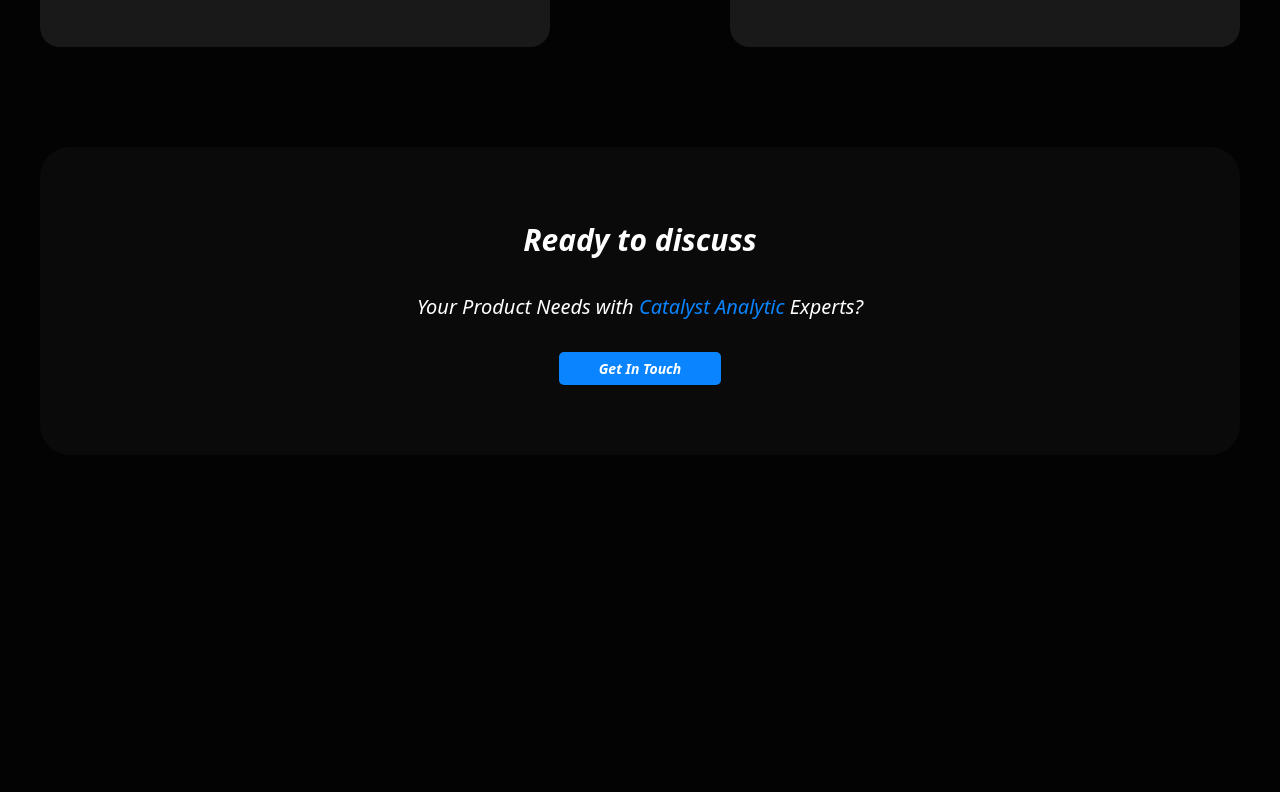
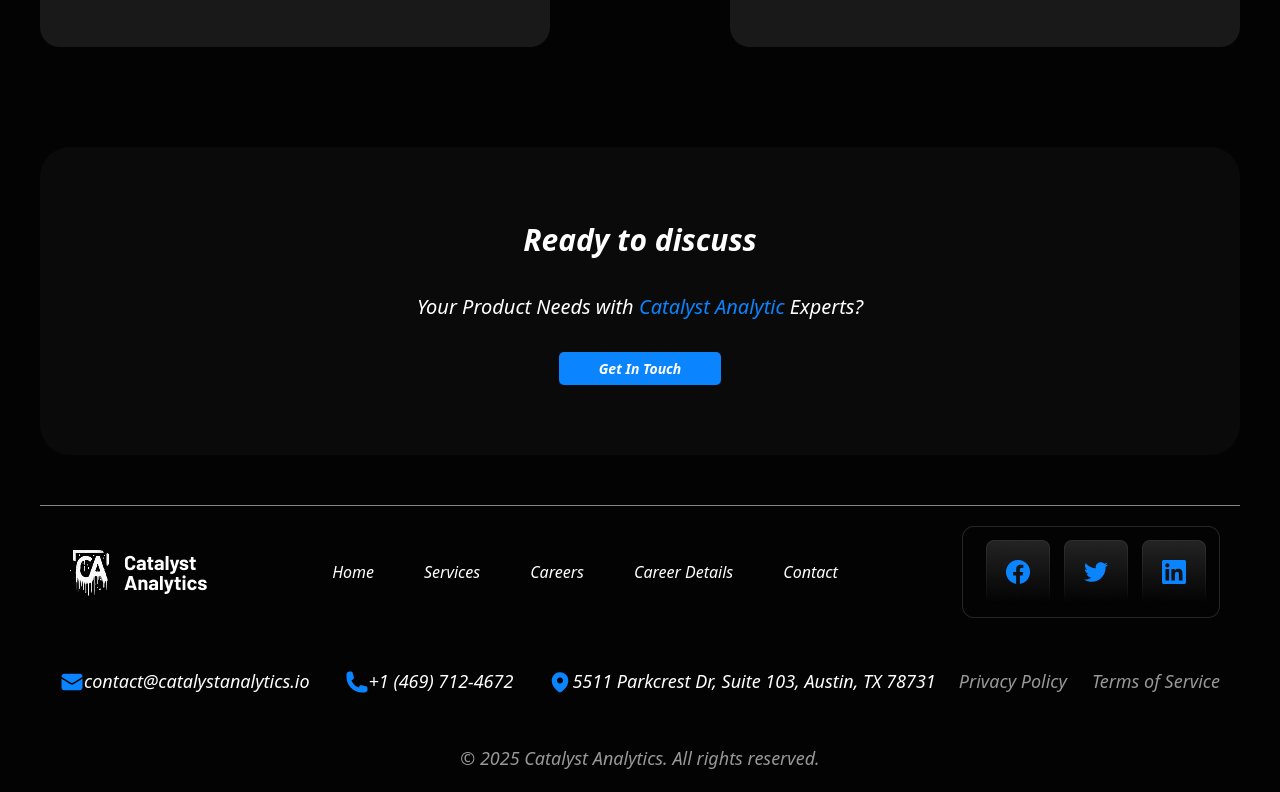
Before and after one commit to maga76/ezamweeek3, a website: page src/page3.html in a window 1280 px wide. Shown: the part 1725-2517 px from the top of the page. Before the commit the page ends 2230 px from the top, so only its background shows below. Drawn offline with Linux system fonts and the light colour scheme.

Commit message:
footer p3

```diff
--- a/src/page3.html
+++ b/src/page3.html
@@ -136,6 +136,54 @@
         <p class="font-medium text-[20px]  text-center text-white">Your Product Needs with <span class="font-medium text-[20px] text-[#0A84FF]">Catalyst Analytic</span> Experts?</p>
         <button class="bg-[#0A84FF] text-[14px] p-[6px_40px] rounded-[5px] font-semibold text-white">Get In Touch</button>
     </section>
+    <footer
+        class="max-w-300 m-auto flex flex-col gap-[50px] p-[20px] border-t border-[#858585]"
+      >
+        <div
+          class="flex flex-col lg:flex-row gap-[25px] lg:gap-0 items-center justify-between text-[white]"
+        >
+          <img src="./image/Logo.png" alt="" />
+          <nav class="hidden lg:flex gap-[50px] items-center">
+          <a href="../index.html">Home</a>
+          <a href="#">Services</a>
+          <a href="page3.html">Careers</a>
+          <a href="./page4.html">Career Details</a>
+          <a href="./page5.html">Contact</a>
+          </nav>
+          <img src="./image/Sub Container.png" alt="" />
+        </div>
+        <div
+          class="flex flex-col lg:flex-row items-center justify-between gap-[25px] lg:gap-0"
+        >
+          <nav
+            class="flex flex-col lg:flex-row items-center gap-[35px] lg:text-start text-center"
+          >
+            <article class="flex items-center gap-[6px] lg:gap-0">
+              <img src="./image/Icon.png" alt="" />
+              <p class="text-[18px] text-[white]">contact@catalystanalytics.io</p>
+            </article>
+            <article class="flex items-center gap-[6px] lg:gap-0">
+              <img src="./image/Icon (1).png" alt="" />
+              <p class="text-[18px] text-[white]">+1 (469) 712-4672</p>
+            </article>
+            <article
+              class="flex items-start lg:items-center gap-[6px] lg:gap-0"
+            >
+              <img src="./image/Icon (2).png" alt="" />
+              <p class="text-[18px] text-[white]">
+                5511 Parkcrest Dr, Suite 103, Austin, TX 78731
+              </p>
+            </article>
+          </nav>
+          <nav class="flex items-center gap-[25px]">
+            <p class="text-[#98989A] text-[18px]">Privacy Policy</p>
+            <p class="text-[#98989A] text-[18px]">Terms of Service</p>
+          </nav>
+        </div>
+        <p class="text-[#98989A] text-[18px] text-center">
+          © 2025 Catalyst Analytics. All rights reserved.
+        </p>
+      </footer>
     </main>
 </body>
 </html>
```
